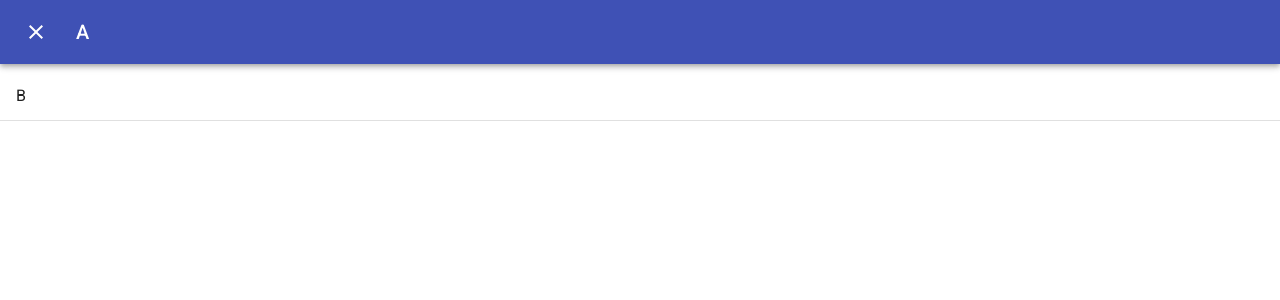
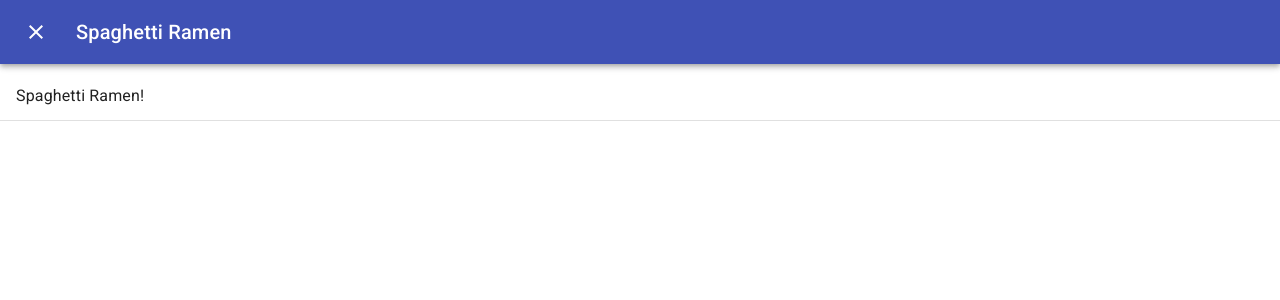
Before and after one commit to 1218Moonlight/Korean-Collections, a React (Create React App) app: page /#/Collections in a window 1280 px wide. Both pictures are taken after a click on the button "Spaghetti Ramen". Shown: the top 300 px of the page. Built offline with nearby package versions, Linux system fonts and the light colour scheme; what react-swipeable-views-utils would draw is missing.

Commit message:
ADD Collections dialog!

```diff
--- a/src/Component/Collections/CollectionsPosts.js
+++ b/src/Component/Collections/CollectionsPosts.js
@@ -3,7 +3,7 @@ import Button from '@material-ui/core/Button'
 import ButtonBase from '@material-ui/core/ButtonBase'
 import Grid from '@material-ui/core/Grid'
 import Typography from '@material-ui/core/Typography'
-import FullScreen from '../Dialog/fullScreen'
+import DialogBase from '../Dialog/Base'
 
 
 export default (class CollectionsPosts extends Component {
@@ -12,7 +12,8 @@ export default (class CollectionsPosts extends Component {
         start: 0,
         end: 8,
         collectionsCount: 8,
-        open: false
+        open:false,
+        dialogValue: ''
     };
 
     handleChangeIndexUp = () => {
@@ -36,11 +37,11 @@ export default (class CollectionsPosts extends Component {
     };
 
     dialogHandleClickOpen = (e) => {
-        // TODO: target.value
         e.preventDefault();
-        console.log(e.currentTarget.value);
+        console.log();
         this.setState({
-            open: true
+            open: true,
+            dialogValue: JSON.parse(e.currentTarget.value)
         })
     };
 
@@ -56,7 +57,7 @@ export default (class CollectionsPosts extends Component {
         return (
             <div>
                 {/* === dialog === */}
-                <FullScreen open={this.state.open} handleClose={this.dialogHandleClose} title={"A"} info={"B"}/>
+                <DialogBase dialogHandleClose={this.dialogHandleClose} open={this.state.open} dialogValue={this.state.dialogValue}/>
                 {/* === ====== === */}
                 <div className={classes.root}>
                     <Grid container spacing={2}>
@@ -67,7 +68,7 @@ export default (class CollectionsPosts extends Component {
                                     focusRipple
                                     key={image.title}
                                     className={classes.image}
-                                    value={"test"}
+                                    value={JSON.stringify(image)}
                                     focusVisibleClassName={classes.focusVisible}>
                                       <span className={classes.imageSrc}
                                             style={{
--- /dev/null
+++ b/src/Component/Dialog/Base.js
@@ -0,0 +1,20 @@
+import React from 'react'
+import {withStyles} from "@material-ui/core/styles/index";
+import {styles} from "../Styles/Dialog";
+import Slide from '@material-ui/core/Slide';
+import FullScreen from './fullScreen'
+
+export default withStyles(styles)(class DialogBase extends React.Component {
+    state = {
+        Transition: React.forwardRef(function Transition(props, ref) {
+            return <Slide direction="up" ref={ref} {...props} />;
+        }),
+    };
+
+    render() {
+        const {classes, dialogHandleClose, open, dialogValue} = this.props;
+        return (
+            <FullScreen open={open} handleClose={dialogHandleClose} title={dialogValue.title} info={dialogValue.description} classes={classes} transaction={this.state.Transition}/>
+        )
+    }
+})
--- a/src/Component/Dialog/fullScreen.js
+++ b/src/Component/Dialog/fullScreen.js
@@ -9,23 +9,13 @@ import Toolbar from '@material-ui/core/Toolbar';
 import IconButton from '@material-ui/core/IconButton';
 import Typography from '@material-ui/core/Typography';
 import CloseIcon from '@material-ui/icons/Close';
-import Slide from '@material-ui/core/Slide';
-import {withStyles} from "@material-ui/core/styles/index";
-import {styles} from "../Styles/Dialog";
 
-export default withStyles(styles)(class CollectionsBase extends React.Component {
-    state = {
-        Transition: React.forwardRef(function Transition(props, ref) {
-            return <Slide direction="up" ref={ref} {...props} />;
-        })
-    };
-
-    render() {
-        const {open, handleClose, title, info, classes} = this.props;
+export default function FullScreen(props) {
+    const {open, handleClose, title, info, classes, transaction} = props;
     return (
         <div>
             <Dialog fullScreen open={open} onClose={handleClose}
-                        TransitionComponent={this.state.Transition}>
+                    TransitionComponent={transaction}>
                 <AppBar className={classes.appBar}>
                     <Toolbar>
                         <IconButton edge="start" color="inherit" onClick={handleClose} aria-label="close">
@@ -34,9 +24,6 @@ export default withStyles(styles)(class CollectionsBase extends React.Component
                         <Typography variant="h6" className={classes.title}>
                             {title}
                         </Typography>
-                            {/*<Button color="inherit" onClick={handleClose}>*/}
-                            {/*save*/}
-                            {/*</Button>*/}
                     </Toolbar>
                 </AppBar>
                 <List>
@@ -44,12 +31,9 @@ export default withStyles(styles)(class CollectionsBase extends React.Component
                         <ListItemText primary={info}/>
                     </ListItem>
                     <Divider/>
-                        {/*<ListItem button>*/}
-                        {/*<ListItemText primary="Default notification ringtone" secondary="Tethys"/>*/}
-                        {/*</ListItem>*/}
                 </List>
             </Dialog>
         </div>
     );
+
 }
-})
```
Lines whose indentation alone changed are shown as unchanged.
